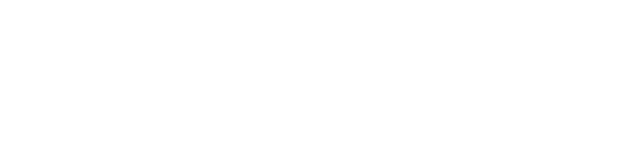
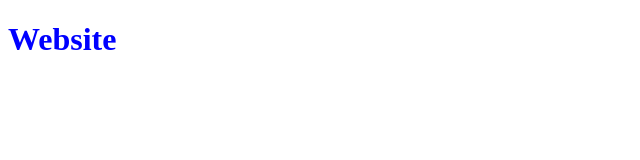
Before and after one commit to Velasset000/sethvelasquez-Mtech-SampleProject, a plain HTML site: page Projects/SampleProjects/pages/about/about.html in a window 1280 px wide. Shown: the whole page, without its empty margins (0-640 px from the left). Drawn offline with Linux system fonts and the light colour scheme.

Commit message:
made a title for about page and added styling

```diff
--- a/Projects/SampleProjects/pages/about/about.css
+++ b/Projects/SampleProjects/pages/about/about.css
@@ -1,3 +1,7 @@
 head{
     color: blue;
 }
+   h1{
+    color: blue;
+    size: 25px;
+   }
--- a/Projects/SampleProjects/pages/about/about.html
+++ b/Projects/SampleProjects/pages/about/about.html
@@ -5,6 +5,6 @@
     <link rel="stylesheet" href="about.css">
 </head>
 <body>
-
+<h1>Website</h1>
 </body>
 </html>
```
Also changed, not shown: 3 other files.
